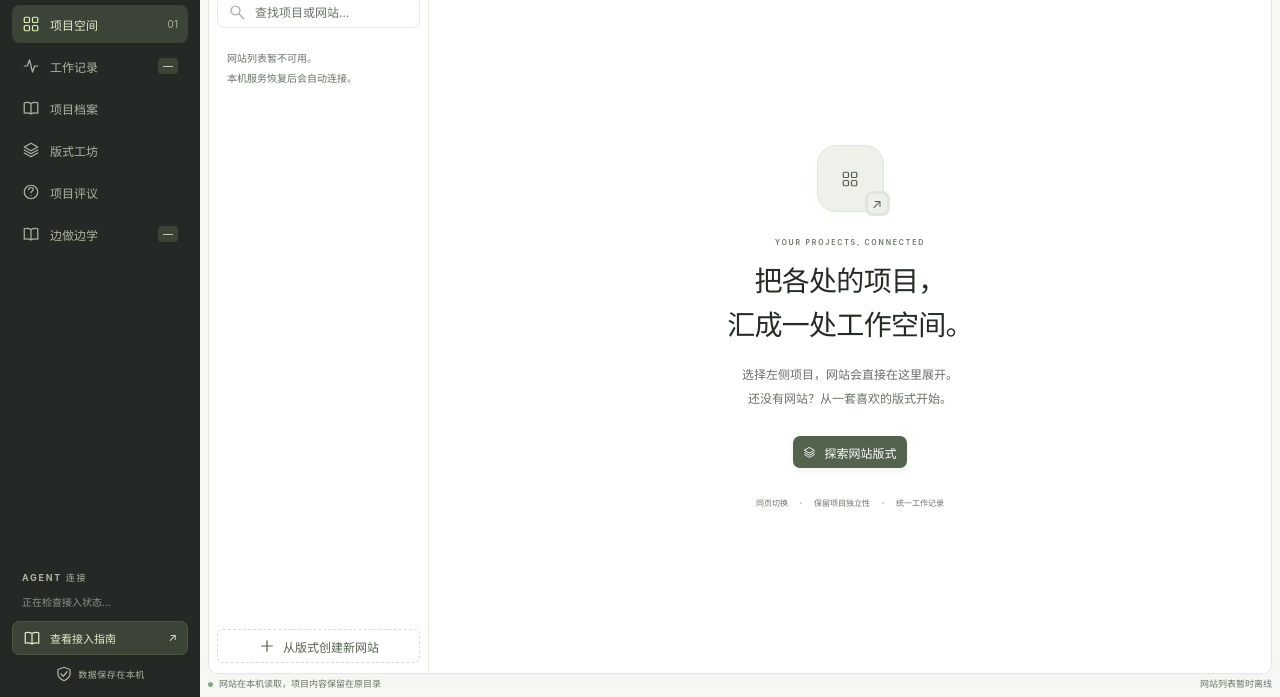
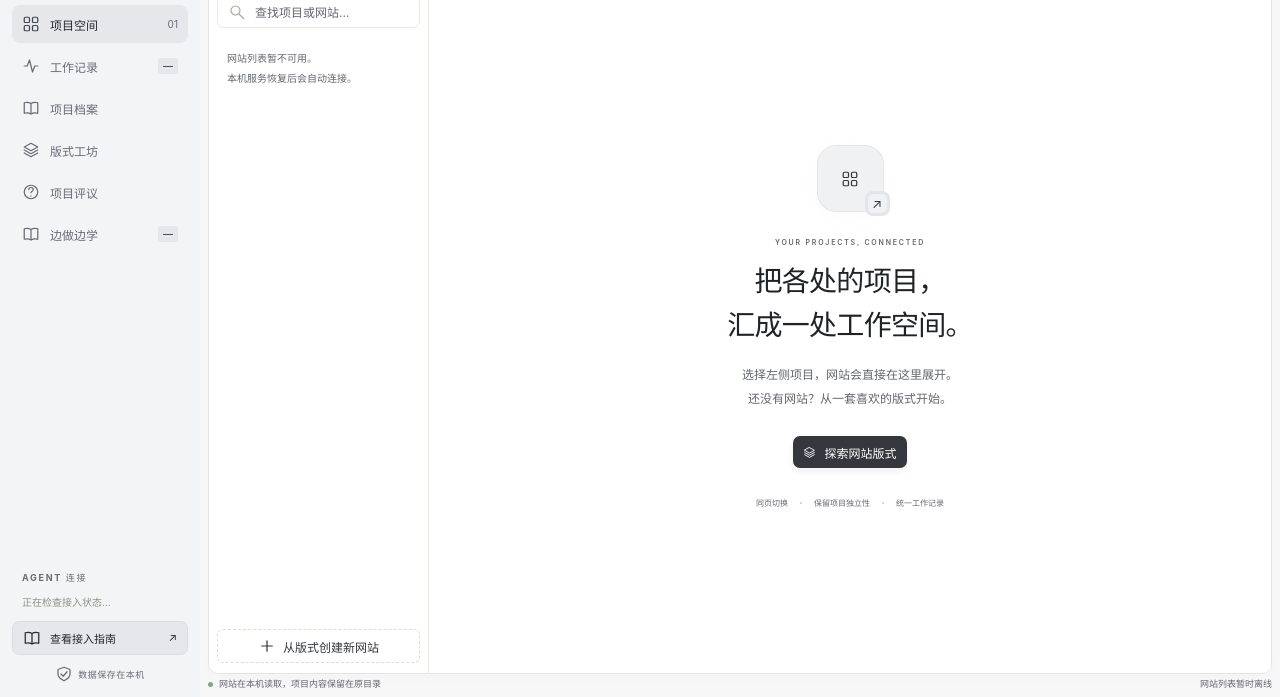
Before and after one commit to 8eeth0ven/workhub, a plain HTML site: page static/index.html in a window 1280 px wide. Shown: the part 103-800 px from the top of the page. Drawn offline with Linux system fonts and the light colour scheme; no server answers.

Commit message:
feat: default to light colors and link feature modules

```diff
--- a/static/design-system.css
+++ b/static/design-system.css
@@ -1,13 +1,13 @@
 /* Workhub design system v1. Canonical source for the portal and project layouts. */
 :root {
-  --wh-bg: #f7f8f4;
+  --wh-bg: #f7f7f8;
   --wh-surface: #fff;
-  --wh-ink: #252b26;
-  --wh-muted: #687267;
-  --wh-accent: #53634d;
-  --wh-accent-hover: #3f503a;
-  --wh-accent-soft: #edf1e9;
-  --wh-border: #e1e5dc;
+  --wh-ink: #1f2328;
+  --wh-muted: #62676f;
+  --wh-accent: #34373d;
+  --wh-accent-hover: #1e2024;
+  --wh-accent-soft: #f0f1f3;
+  --wh-border: #e3e5e8;
   --wh-radius: 10px;
   --wh-font: -apple-system, BlinkMacSystemFont, "PingFang SC", "Segoe UI", system-ui, sans-serif;
   --wh-mono: ui-monospace, SFMono-Regular, Menlo, Consolas, monospace;
@@ -30,7 +30,15 @@
 }
 
 /* Global light palettes change color tokens only, never layout or typography. */
-:root, :root[data-workhub-theme="moss"] {
+:root, :root[data-workhub-theme="light"] {
+  --wh-bg: #f7f7f8; --wh-surface: #ffffff; --wh-ink: #1f2328; --wh-muted: #62676f;
+  --wh-accent: #34373d; --wh-accent-hover: #1e2024; --wh-accent-soft: #f0f1f3;
+  --wh-accent-tint: #41464f; --wh-on-accent: #ffffff;
+  --wh-border: #e3e5e8; --wh-border-strong: #b4bbc6; --wh-focus: #7b8594;
+  --wh-sidebar-bg: #f3f4f6; --wh-sidebar-active: #e5e7eb;
+  --wh-sidebar-ink: #25282e; --wh-sidebar-muted: #666d77; --wh-sidebar-border: #d8dde4;
+}
+:root[data-workhub-theme="moss"] {
   --wh-bg: #f7f8f4; --wh-surface: #ffffff; --wh-ink: #252b26; --wh-muted: #687267;
   --wh-accent: #53634d; --wh-accent-hover: #3f503a; --wh-accent-soft: #edf1e9;
   --wh-accent-tint: #d9edac; --wh-on-accent: #ffffff;
--- a/static/i18n.js
+++ b/static/i18n.js
@@ -461,6 +461,7 @@
     "收起界面并铺满窗口": "收起界面并铺满窗口",
     "恢复工作台界面": "恢复工作台界面",
     "配色": "配色",
+    "明亮": "明亮",
     "苔绿": "苔绿",
     "雾蓝": "雾蓝",
     "石墨": "石墨",
@@ -1060,6 +1061,7 @@
     "收起界面并铺满窗口": "Hide controls and fill window",
     "恢复工作台界面": "Show workspace controls",
     "配色": "Color palette",
+    "明亮": "Light",
     "苔绿": "Moss",
     "雾蓝": "Mist blue",
     "石墨": "Graphite",
--- a/static/theme.js
+++ b/static/theme.js
@@ -2,10 +2,10 @@
 (() => {
   'use strict';
   const key = 'workhub-theme';
-  const themes = Object.freeze(['moss', 'fog', 'graphite', 'sand', 'orange', 'teal', 'rose', 'indigo']);
-  const normalize = value => themes.includes(value) ? value : 'moss';
+  const themes = Object.freeze(['light', 'moss', 'fog', 'graphite', 'sand', 'orange', 'teal', 'rose', 'indigo']);
+  const normalize = value => themes.includes(value) ? value : 'light';
   const root = document.documentElement;
-  let theme = 'moss';
+  let theme = 'light';
   try { theme = normalize(localStorage.getItem(key)); } catch {}
   // This script runs synchronously before the stylesheets and first paint.
   root.setAttribute('data-workhub-theme', theme);
```
Also changed, not shown: static/embedded-theme.js (+4 -3 lines), static/index.html (+1 -1 lines), templates/runtime.js (+5 -4 lines), 3 other files.
